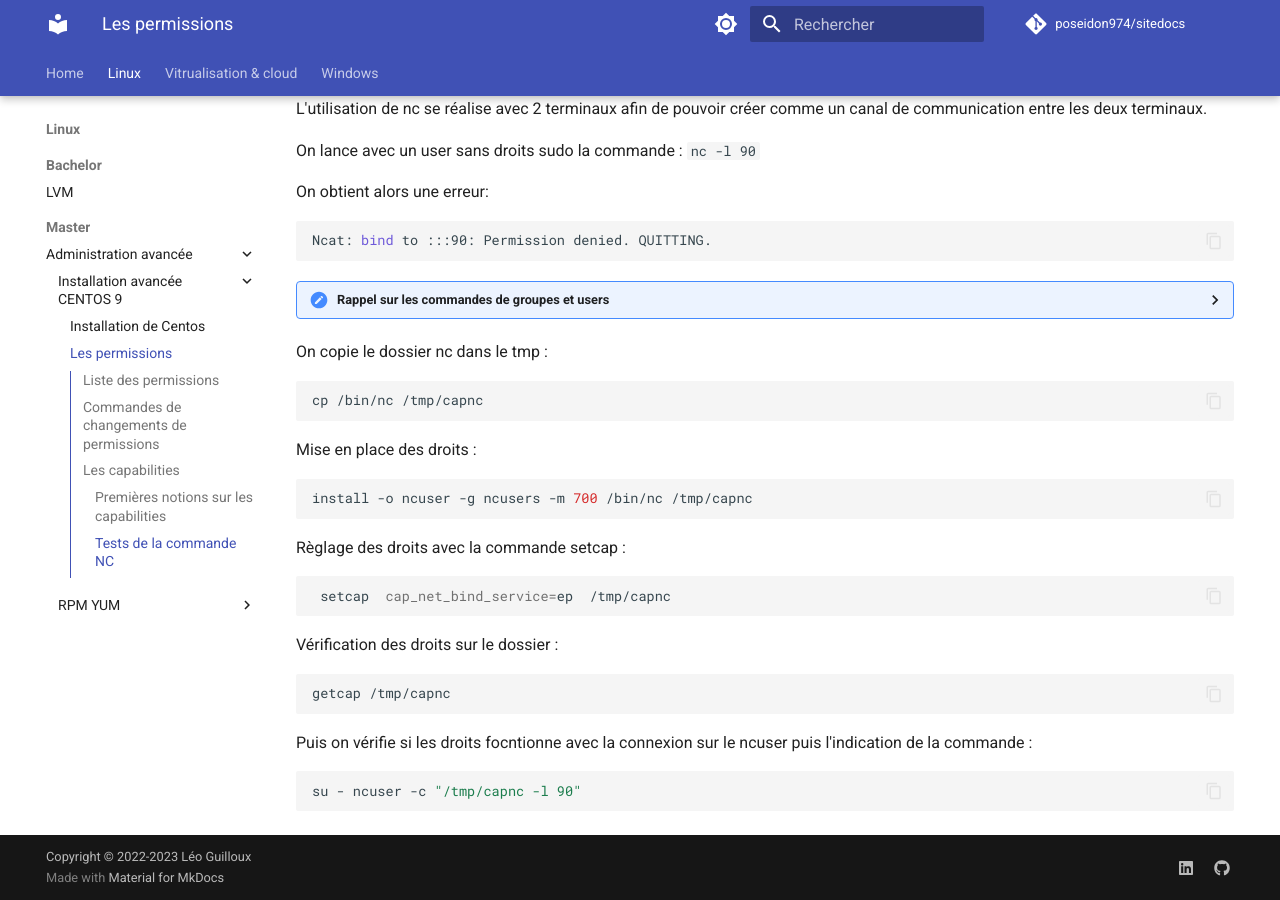
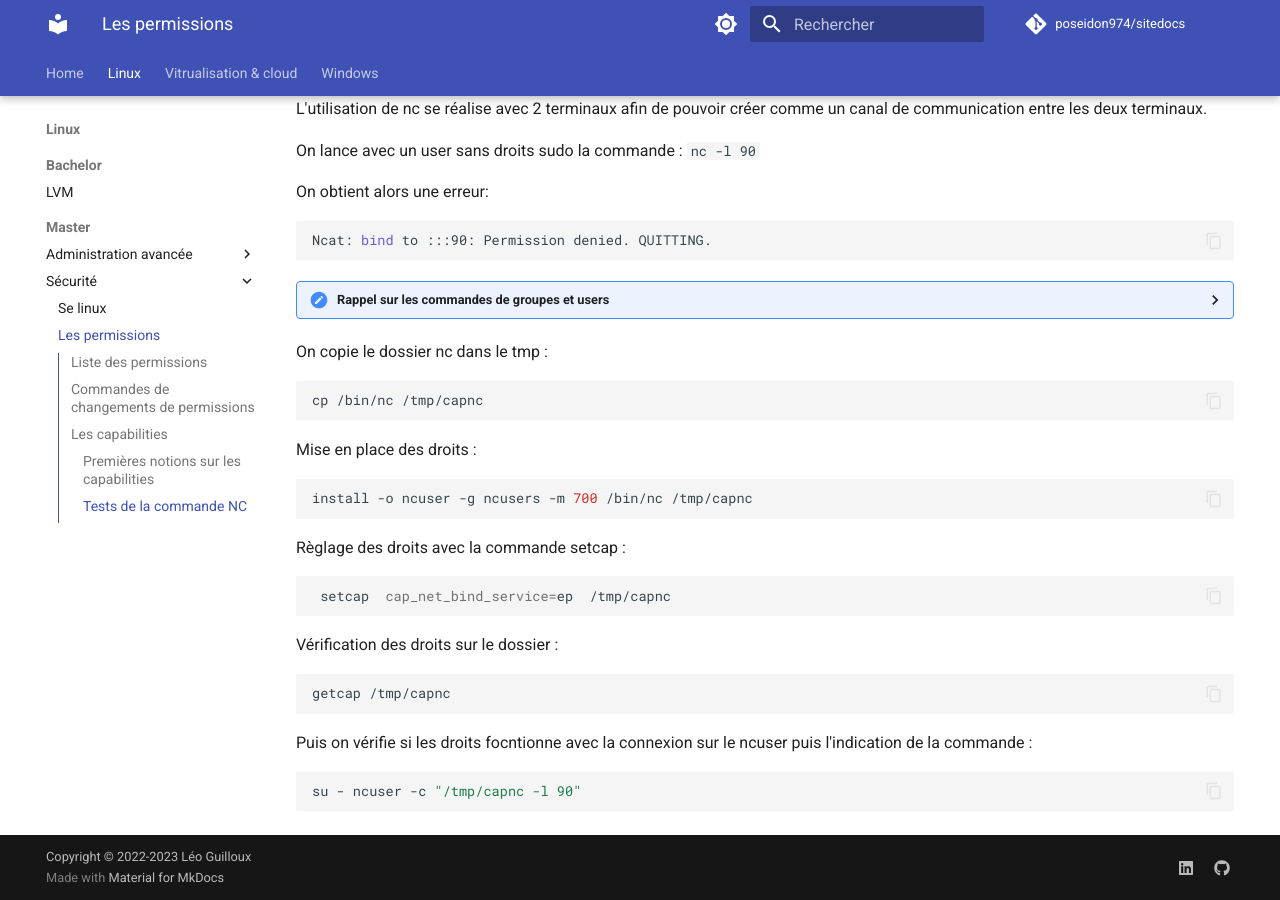
Before and after one commit to poseidon974/sitedocs, an MkDocs documentation site: the page built from docs/Linux/Master/Sécurité/permissions.md, in a window 1280 px wide and 900 px high, scrolled down 3149 px. Built offline with MkDocs 1.6.1 and Material for MkDocs 9.7.7, drawn with Linux system fonts in a browser that asks for light colours; comment, search, counter and statistics services are not loaded; the version menu is left out.

Commit message:
update cours 26/01

````diff
--- /dev/null
+++ b/docs/Linux/Master/Sécurité/SElinux.md
@@ -0,0 +1 @@
+# Se linux
--- a/docs/Linux/Master/Administration avancée/Installation avancée CENTOS 9/permissions.md
+++ b/docs/Linux/Master/Sécurité/permissions.md
@@ -103,9 +103,14 @@
 
 ??? Rappel "Rappel sur les commandes de groupes et users"
 
+    Ajout d'un groupe nommé ncusers :
+
     ```sh
-    [root@LG-stream9-1 ~]# groupadd ncusers
-    [root@LG-stream9-1 ~]# useradd -g ncusers ncuser
+    groupadd ncusers
+    ```
+    Ajout d'un utilisateur avec le groupe ncusers
+    ```sh
+    useradd -g ncusers ncuser
     ```
 
 On copie le dossier nc dans le tmp :
````
Also changed, not shown: docs/Linux/Master/Sécurité/images/OzXZ6.png (renamed from docs/Linux/Master/Administration avancée/Installation avancée CENTOS 9/images/OzXZ6.png), docs/Linux/Master/Sécurité/images/capture_find.png (renamed from docs/Linux/Master/Administration avancée/Installation avancée CENTOS 9/images/capture_find.png).
